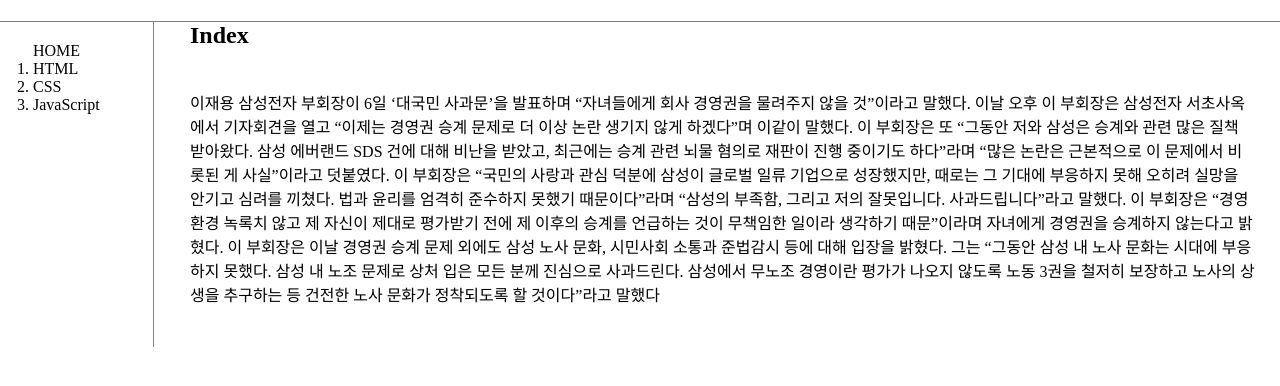
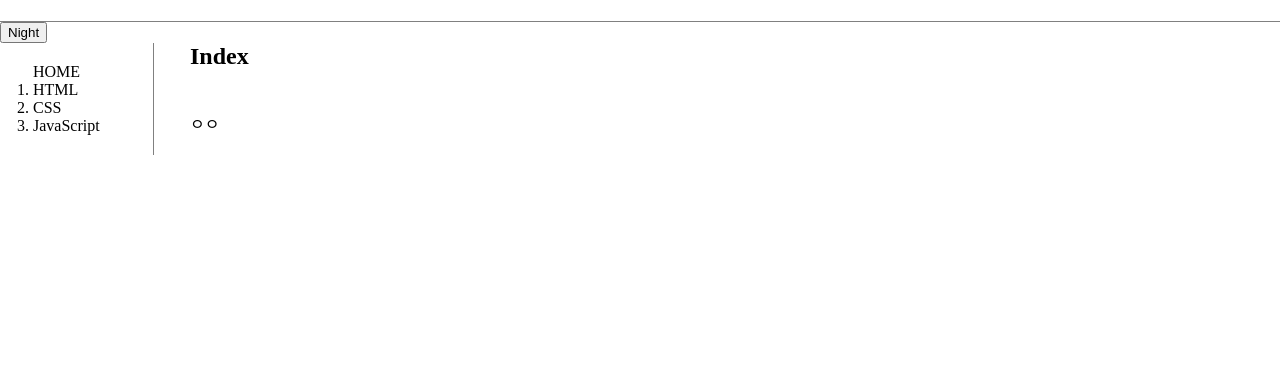
Before and after one commit to INGPlay/curly-garbanzo, a plain HTML site: page index.html in a window 1280 px wide. Shown: the part 84-470 px from the top of the page. Drawn offline with Linux system fonts and the light colour scheme.

Commit message:
Add files via upload
자바스크립트 추가

```diff
--- /dev/null
+++ b/colors.js
@@ -0,0 +1,35 @@
+const A = {
+  setColor:function(color){
+    const aList = document.querySelectorAll('a');
+
+    // for (let i = 0; i < aList.length; i++){
+    //   aList[i].style.color = color;
+    // }
+
+    $('a').css("color", color);
+  }
+}
+
+function nightDayHandler(self){
+  const bodySelector = document.querySelector('body');
+  switch (self.value)
+  {
+    case 'Night':
+      bodySelector.style.color = 'white';
+      bodySelector.style.backgroundColor = 'black';
+      self.value = 'Day';
+
+      A.setColor('powderblue');
+      break;
+    case 'Day':
+      bodySelector.style.color = 'black';
+      bodySelector.style.backgroundColor = 'white';
+      self.value = 'Night';
+
+      A.setColor('black');
+      break;
+    default:
+      alert('Exception');
+      break;
+  }
+}
--- a/index.html
+++ b/index.html
@@ -4,6 +4,8 @@
     <title>WEB1 - index</title>
     <meta charset="utf-8">
     <link rel="stylesheet" href="style.css">
+
+    <script src = "colors.js"></script>
 
     <!-- Global site tag (gtag.js) - Google Analytics -->
     <script async src="https://www.googletagmanager.com/gtag/js?id=UA-165610932-1"></script>
@@ -18,29 +20,29 @@
 
   <body>
     <h1>흠...</h1>
+
+    <input type = "button" value = "Night" onclick = "
+      nightDayHandler(this);
+    ">
+
+
     <div id="grid">
+      <div>
       <ol>
         <a href="index.html">HOME</a>
         <li><a href = "1.html">HTML</a></li>
         <li><a href = "2.html">CSS</font></a></li>
         <li><a href = "3.html">JavaScript</a></li>
       </ol>
+      </div>
+
       <div>
         <h2>Index</h2>
         <p>
-          이재용 삼성전자 부회장이 6일 ‘대국민 사과문’을 발표하며 “자녀들에게 회사 경영권을 물려주지 않을 것”이라고 말했다.
-이날 오후 이 부회장은 삼성전자 서초사옥에서 기자회견을 열고 “이제는 경영권 승계 문제로 더 이상 논란 생기지 않게 하겠다”며 이같이 말했다.
- 이 부회장은 또 “그동안 저와 삼성은 승계와 관련 많은 질책 받아왔다. 삼성 에버랜드 SDS 건에 대해 비난을 받았고,
-  최근에는 승계 관련 뇌물 혐의로 재판이 진행 중이기도 하다”라며 “많은 논란은 근본적으로 이 문제에서 비롯된 게 사실”이라고 덧붙였다.
-이 부회장은 “국민의 사랑과 관심 덕분에 삼성이 글로벌 일류 기업으로 성장했지만, 때로는 그 기대에 부응하지 못해 오히려 실망을 안기고 심려를 끼쳤다.
- 법과 윤리를 엄격히 준수하지 못했기 때문이다”라며 “삼성의 부족함, 그리고 저의 잘못입니다. 사과드립니다”라고 말했다.
-  이 부회장은 “경영환경 녹록치 않고 제 자신이 제대로 평가받기 전에 제 이후의 승계를 언급하는 것이 무책임한 일이라 생각하기 때문”이라며
-   자녀에게 경영권을 승계하지 않는다고 밝혔다.
-이 부회장은 이날 경영권 승계 문제 외에도 삼성 노사 문화, 시민사회 소통과 준법감시 등에 대해 입장을 밝혔다.
- 그는 “그동안 삼성 내 노사 문화는 시대에 부응하지 못했다. 삼성 내 노조 문제로 상처 입은 모든 분께 진심으로 사과드린다.
-  삼성에서 무노조 경영이란 평가가 나오지 않도록 노동 3권을 철저히 보장하고 노사의 상생을 추구하는 등 건전한 노사 문화가 정착되도록 할 것이다”라고 말했다
+          ㅇㅇ
         </p>
       </div>
     </div>
+
   </body>
 </html>
--- a/style.css
+++ b/style.css
@@ -1,6 +1,6 @@
 a{
-  color:black;
   text-decoration: none;
+  color: black;
 }
 
 h1{
```
Also changed, not shown: 1.html (+6 -1 lines), 2.html (+6 -1 lines), 3.html (+7 -1 lines). Lines whose indentation alone changed are shown as unchanged.
